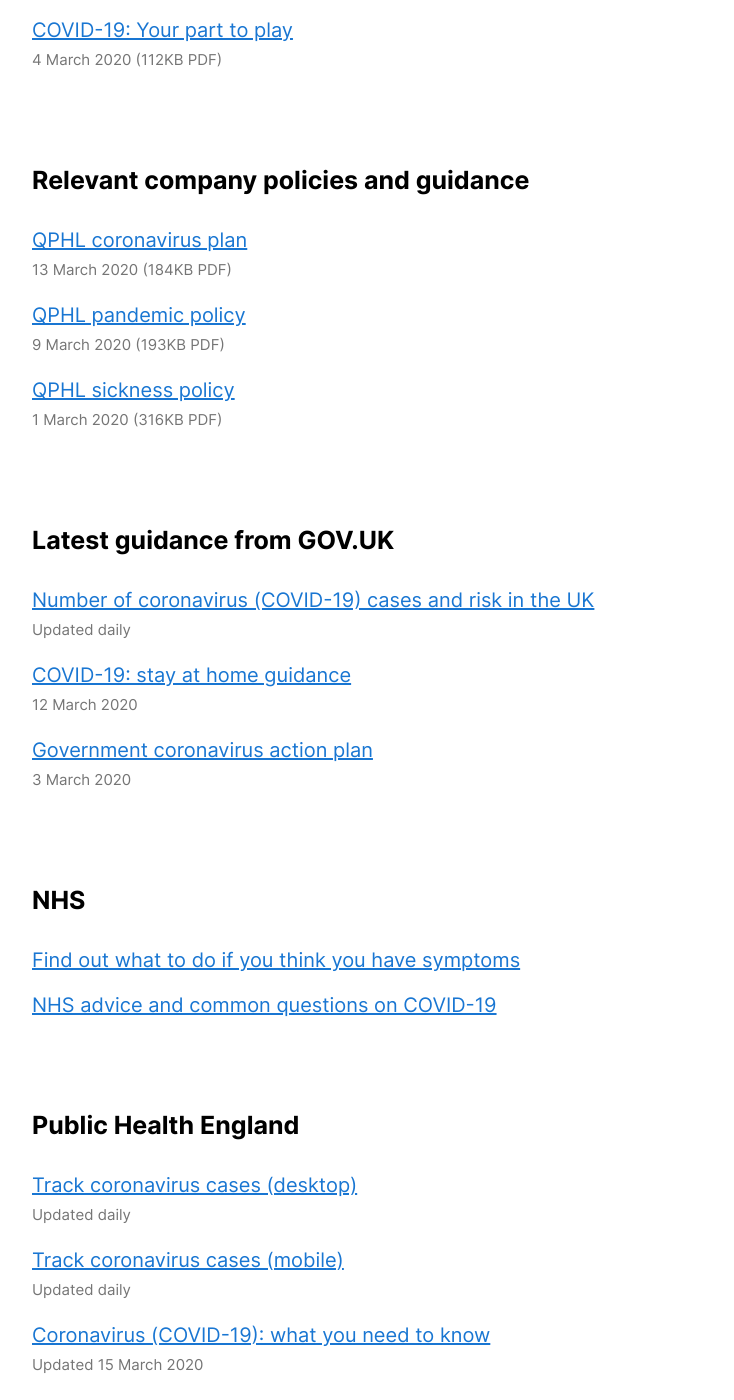
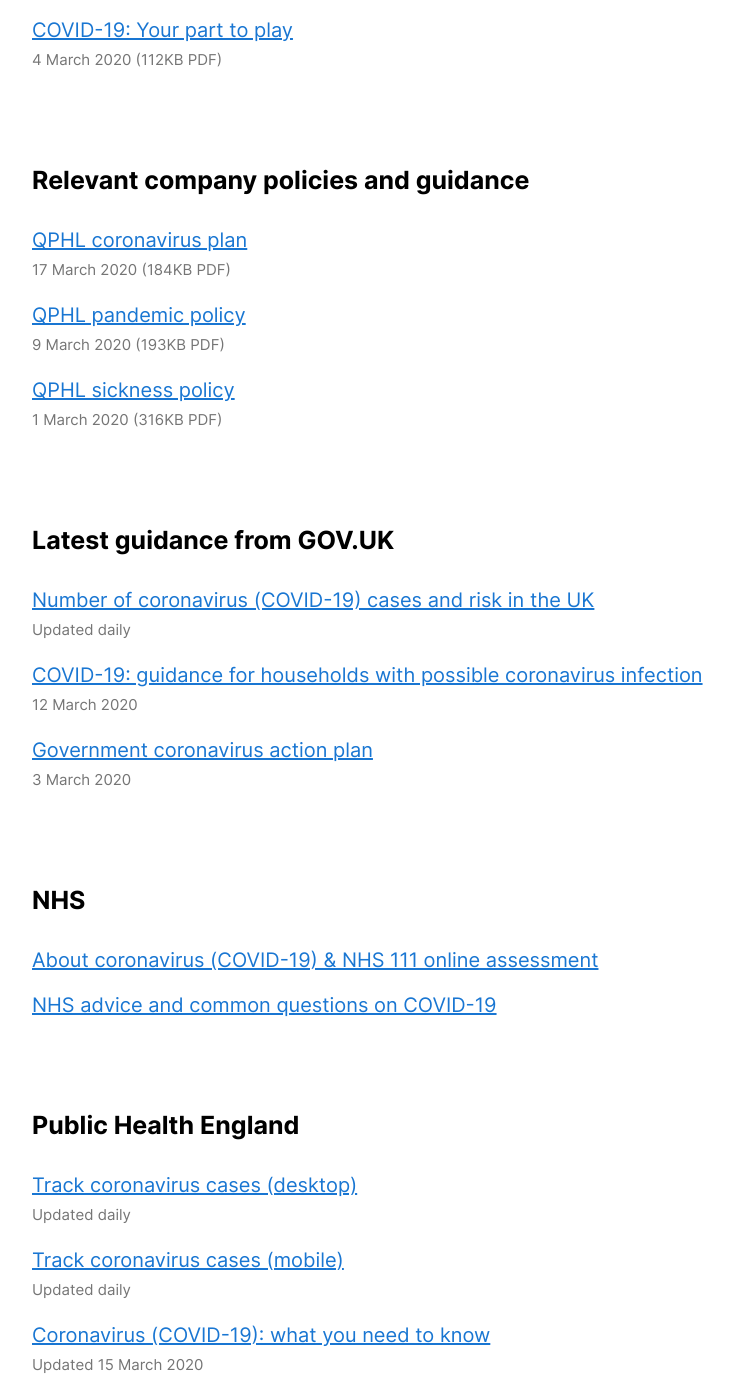
Before and after one commit to cognisant/qphl.co, a Jekyll site: the page built from coronavirus.md, in a window 1280 px wide and 1400 px high, scrolled down 675 px. Shown: the whole window, without its empty margins (158-892 px from the left). Built offline with Jekyll 4.4.1, drawn with Linux system fonts in a browser that asks for light colours; some of the changed text lies outside the part shown.

Commit message:
New QPHL coronavirus plan update, link text updated

```diff
--- a/coronavirus.md
+++ b/coronavirus.md
@@ -8,7 +8,7 @@
 featured-image-alt-text: Title card
 ---
 
-<small>Last updated Monday 16 March 2020</small>
+<small>Last updated Tuesday 17 March 2020</small>
 
 ## Company communications
 
@@ -19,19 +19,19 @@
 
 ## Relevant company policies and guidance
 
-- [QPHL coronavirus plan](/downloads/qphl-coronavirus-plan.pdf) <small>13 March 2020 (184KB PDF)</small>
+- [QPHL coronavirus plan](/downloads/qphl-coronavirus-plan-v4.pdf) <small>17 March 2020 (184KB PDF)</small>
 - [QPHL pandemic policy](/downloads/qphl-pandemic-policy.pdf) <small>9 March 2020 (193KB PDF)</small>
 - [QPHL sickness policy](/downloads/qphl-sickness-policy.pdf) <small>1 March 2020 (316KB PDF)</small>
 
 ## Latest guidance from GOV.UK
 
 - [Number of coronavirus (COVID-19) cases and risk in the UK](https://www.gov.uk/guidance/coronavirus-covid-19-information-for-the-public) <small>Updated daily</small>
-- [COVID-19: stay at home guidance](https://www.gov.uk/government/publications/covid-19-stay-at-home-guidance) <small>12 March 2020</small>
+- [COVID-19: guidance for households with possible coronavirus infection](https://www.gov.uk/government/publications/covid-19-stay-at-home-guidance) <small>12 March 2020</small>
 - [Government coronavirus action plan](https://assets.publishing.service.gov.uk/government/uploads/system/uploads/attachment_data/file/869827/Coronavirus_action_plan_-_a_guide_to_what_you_can_expect_across_the_UK.pdf) <small>3 March 2020</small>
 
 ## NHS
 
-- [Find out what to do if you think you have symptoms](https://111.nhs.uk/service/COVID-19/)
+- [About coronavirus (COVID-19) & NHS 111 online assessment](https://111.nhs.uk/service/COVID-19/)
 - [NHS advice and common questions on COVID-19](https://www.nhs.uk/conditions/coronavirus-covid-19/)
 
 ## Public Health England
```
Also changed, not shown: 1 other file.
